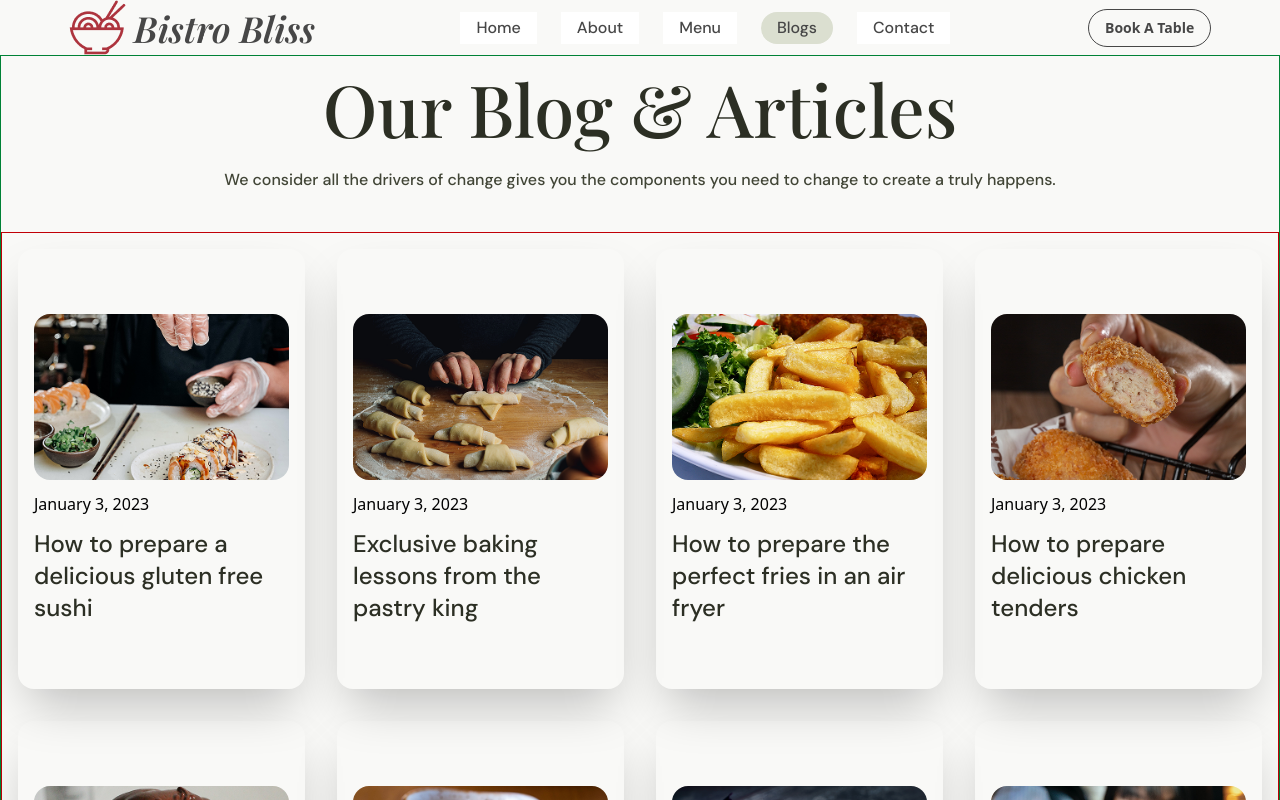
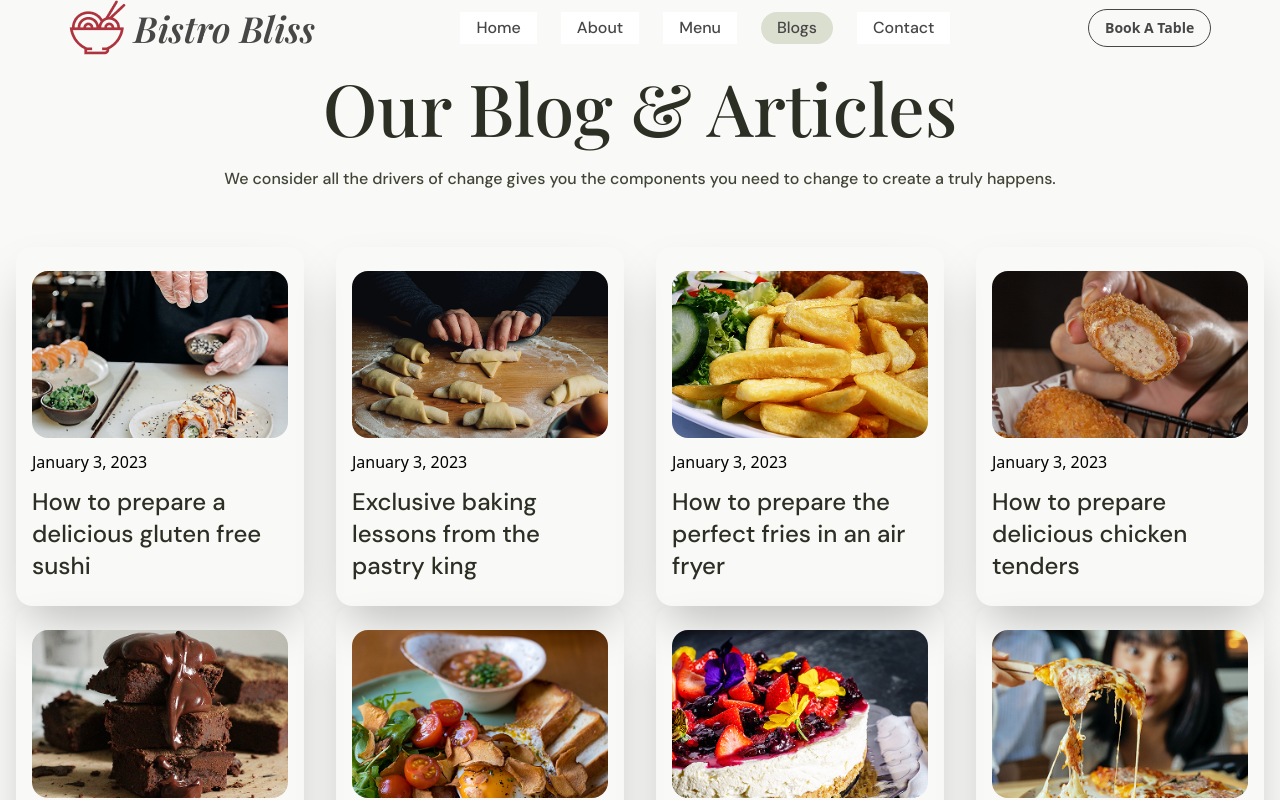
Before and after one commit to Samad0777/food-site, a React (Vite) app: page /pages in a window 1280 px wide. Shown: the top 800 px of the page. Built offline with nearby package versions, Linux system fonts and the light colour scheme.

Commit message:
fix:Blog page Ui card bug fixed

```diff
--- a/src/pages/Pages.jsx
+++ b/src/pages/Pages.jsx
@@ -102,7 +102,7 @@ const Pages = () => {
   ];
   return (
     <>
-      <section className="h-auto border border-green-700">
+      <section className="h-auto">
         <div className="h-auto text-center py-4 px-6">
           <h1 className="text-3xl font-playfair text-secondary md:text-7xl">
             Our Blog & Articles
@@ -113,11 +113,11 @@ const Pages = () => {
           </p>
         </div>
 
-        <div className="grid grid-cols-1 md:grid-cols-2 lg:grid-cols-4 border border-red-700 ">
+        <div className="grid grid-cols-1 md:grid-cols-2 lg:grid-cols-4">
           {DataList.map((items, index) => (
             <div
               key={items.id}
-              className="m-4 h-[55vh] w-fit  rounded-xl cursor-pointer hover:scale-95 transition-all ease-in-out duration-300 "
+              className="m-4 h-full w-fit  rounded-xl cursor-pointer hover:scale-95 transition-all ease-in-out duration-300 "
             >
               <Link>
               <div
```
